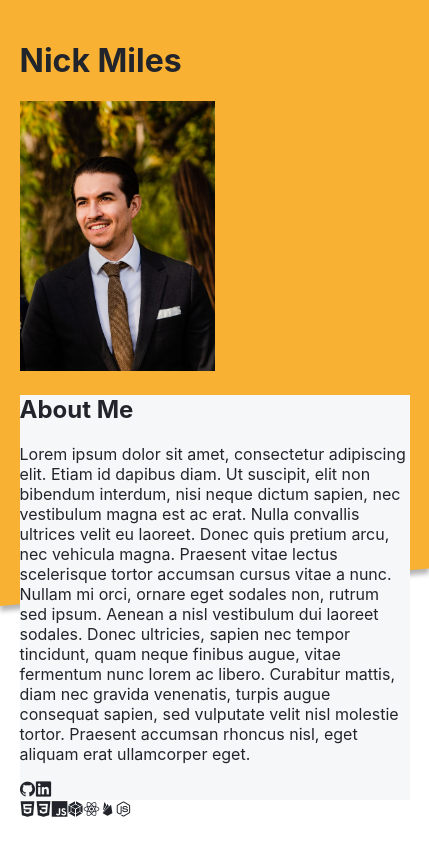
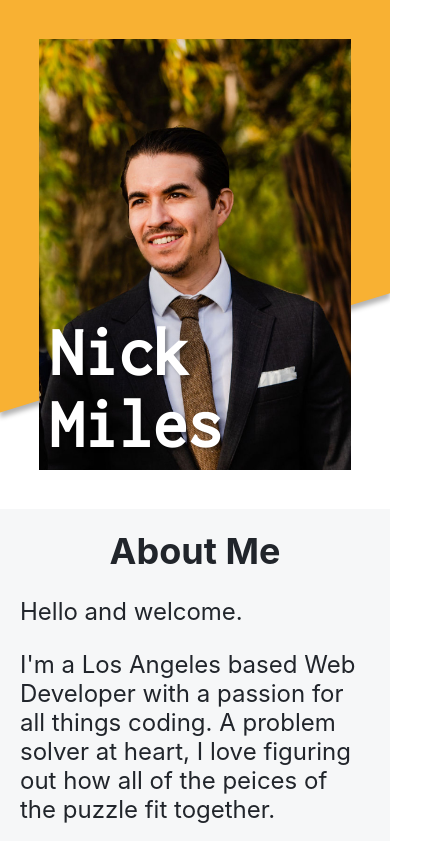
Before and after one commit to kihno/portfolio, a React (Create React App) app: page / in a window 390 px wide. Shown: the top 841 px of the page, 429 px wide, since content can reach past the window. Built offline with nearby package versions, Linux system fonts and the light colour scheme.

Commit message:
Style header for mobile

```diff
--- a/src/App.css
+++ b/src/App.css
@@ -1,38 +1,78 @@
+@import url('https://fonts.googleapis.com/css2?family=Inconsolata&display=swap');
+
+body {
+  margin: 0;
+  width: 100vw;
+}
+
 .App {
   width: 100%;
-  height: 100%;
   display: flex;
   flex-direction: column;
   justify-content: center;
   color: #21252b;
 }
 
-body {
-  margin: 0;
-}
-
 #header {
   width: 100%;
   position: relative;
-  padding: 5%;
+  display: flex;
+  flex-direction: column;
+  justify-content: center;
+}
+
+.headContainer {
+  display: flex;
+  flex-direction: column;
+  justify-content: center;
+  position: relative;
+  margin: 10%;
+}
+
+.headContainer>h1 {
+  position: absolute;
+  color: white;
+  width: 100%;
+  bottom: 0;
+  margin: 10px;
+  font-size: 69px;
+  font-family: 'Inconsolata', monospace;
+  text-shadow: 3px 3px 3px rgba(0,0,0,0.3);
 }
 
 .headshot {
-  width: 50%;
+  width: 100%;
 }
 
 .aboutContainer {
   background-color: #f6f7f8;
+  padding: 20px;
+}
+
+.aboutContainer>h2 {
+  text-align: center;
+  margin: 0;
+  font-size: 36px;
+}
+
+.aboutMe {
+  font-size: 24px;
+}
+
+.iconContainer {
+  text-align: center;
+  font-size: 24px;
+  letter-spacing: 16px;
 }
 
 .background {
   width: 100%;
-  height: 100%;
+  height: 50%;
   top: 0;
   left: 0;
   z-index: -1;
   position: absolute;
   background-color: #f8b133;
-  transform: skewY(-5deg) translateY(-30%);
+  transform: skewY(-17deg) translateY(-30%);
   box-shadow: 0 5px 5px rgba(0,0,0,0.3);
 }
--- a/src/components/Header.js
+++ b/src/components/Header.js
@@ -5,24 +5,21 @@ const Header = () => {
 
     return(
         <div id="header">
-            <h1 className="name">Nick Miles</h1>
-            <img className="headshot" src={headshot} alt=""></img>
+            <div className="headContainer">
+                <h1 className="name">Nick Miles</h1>
+                <img className="headshot" src={headshot} alt=""></img>
+            </div>
             <div className="aboutContainer">
                 <h2>About Me</h2>
-                <p>Lorem ipsum dolor sit amet, consectetur adipiscing elit. Etiam id dapibus diam. Ut suscipit, elit non bibendum interdum, nisi neque dictum sapien, nec vestibulum magna est ac erat. Nulla convallis ultrices velit eu laoreet. Donec quis pretium arcu, nec vehicula magna. Praesent vitae lectus scelerisque tortor accumsan cursus vitae a nunc. Nullam mi orci, ornare eget sodales non, rutrum sed ipsum. Aenean a nisl vestibulum dui laoreet sodales. Donec ultricies, sapien nec tempor tincidunt, quam neque finibus augue, vitae fermentum nunc lorem ac libero. Curabitur mattis, diam nec gravida venenatis, turpis augue consequat sapien, sed vulputate velit nisl molestie tortor. Praesent accumsan rhoncus nisl, eget aliquam erat ullamcorper eget.</p>
+                <div className="aboutMe">
+                    <p>Hello and welcome.</p>
+                    <p>I'm a Los Angeles based Web Developer with a passion for all things coding. A problem solver at heart, I love figuring out how all of the peices of the puzzle fit together.</p>
+                    <p>When I'm not coding I'm either gaming, watching LA sports, or kayaking with my dog.</p>
+                </div>
                 <div className="iconContainer">
                     <i class="devicon-github-original"></i>
                     <i class="devicon-linkedin-plain"></i>
                 </div>
-            </div>
-            <div className="techContainer">
-                <i class="devicon-html5-plain"></i>
-                <i class="devicon-css3-plain"></i>
-                <i class="devicon-javascript-plain"></i>
-                <i class="devicon-webpack-plain"></i>
-                <i class="devicon-react-original"></i>
-                <i class="devicon-firebase-plain"></i>
-                <i class="devicon-nodejs-plain"></i>
             </div>
             <div className="background"></div>
         </div>
--- a/src/components/Work.js
+++ b/src/components/Work.js
@@ -3,7 +3,17 @@ import React from "react";
 const Work = () => {
 
     return(
-        <div>Work</div>
+        <div id="work">
+            <div className="techContainer">
+                <i class="devicon-html5-plain"></i>
+                <i class="devicon-css3-plain"></i>
+                <i class="devicon-javascript-plain"></i>
+                <i class="devicon-webpack-plain"></i>
+                <i class="devicon-react-original"></i>
+                <i class="devicon-firebase-plain"></i>
+                <i class="devicon-nodejs-plain"></i>
+            </div>
+        </div>
     )
 }
 
```
Also changed, not shown: src/components/Project.js (added, +10 -0 lines).
